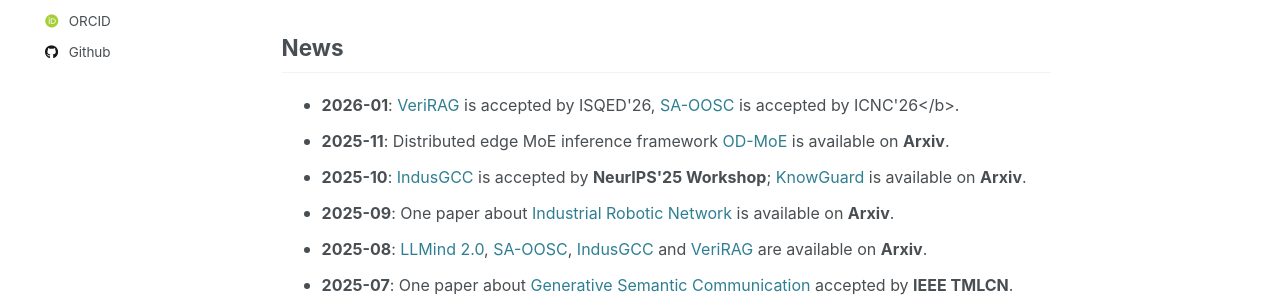
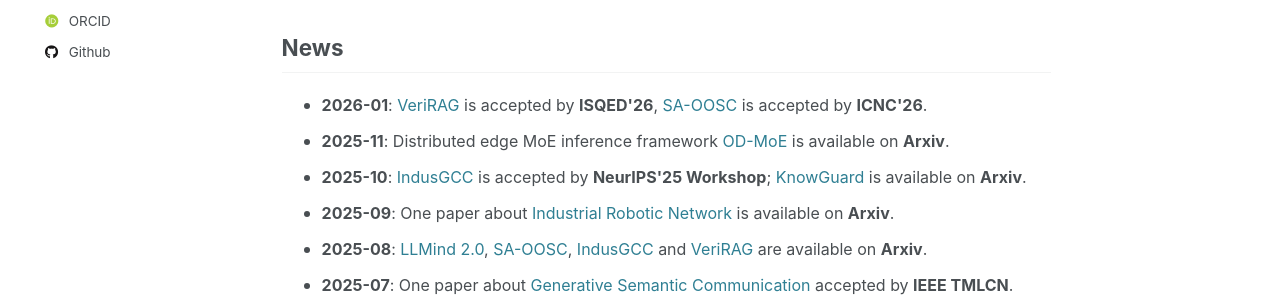
Before and after one commit to yuyangdu01/yuyangdu01.github.io, a Jekyll site: the page built from _pages/about.md, in a window 1280 px wide and 1393 px high. Shown: the part 480-777 px from the top of the window. Built offline with Jekyll 4.4.1, drawn with Linux system fonts in a browser that asks for light colours; some web fonts are replaced.

Commit message:
Update about.md

```diff
--- a/_pages/about.md
+++ b/_pages/about.md
@@ -19,7 +19,7 @@ a {
 
 News <font size=3></font>
 ------
-* <font size=3><b>2026-01</b>: <a href="https://arxiv.org/abs/2507.15664"> VeriRAG</a> is accepted by ISQED'26, <a href="https://arxiv.org/abs/2509.07436"> SA-OOSC</a> is accepted by ICNC'26</b>.</font>
+* <font size=3><b>2026-01</b>: <a href="https://arxiv.org/abs/2507.15664"> VeriRAG</a> is accepted by <b>ISQED'26</b>, <a href="https://arxiv.org/abs/2509.07436"> SA-OOSC</a> is accepted by <b>ICNC'26</b>.</font>
 * <font size=3><b>2025-11</b>: Distributed edge MoE inference framework <a href="https://arxiv.org/abs/2512.03927">OD-MoE</a> is available on <b>Arxiv</b>.</font>
 * <font size=3><b>2025-10</b>: <a href="https://arxiv.org/abs/2509.01199"> IndusGCC</a> is accepted by <b>NeurIPS'25 Workshop</b>; <a href="https://arxiv.org/abs/2509.24816">KnowGuard</a> is available on <b>Arxiv</b>.</font>
 * <font size=3><b>2025-09</b>: One paper about <a href="https://arxiv.org/abs/2509.06119">Industrial Robotic Network</a> is available on <b>Arxiv</b>.</font>
```
